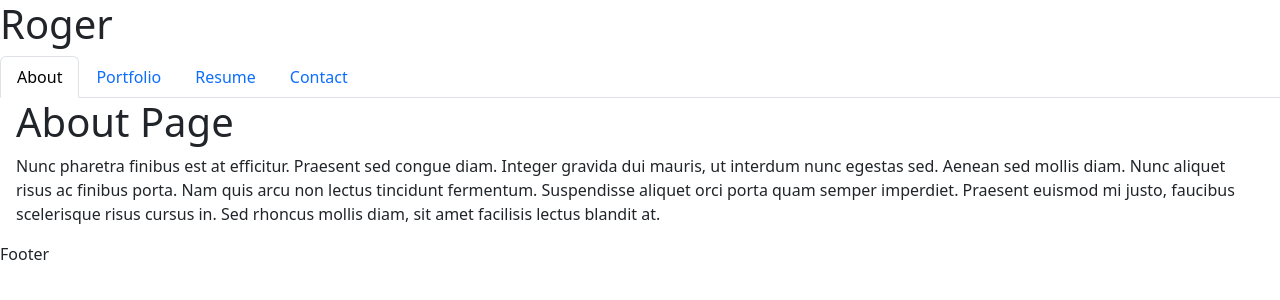
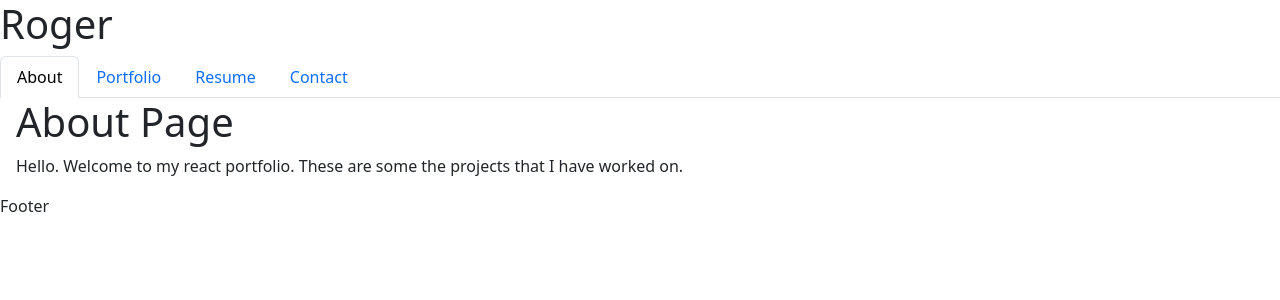
Before and after one commit to rogretheekyogre/React-Portfolio, a React (Vite) app: page / in a window 1280 px wide. Shown: the top 300 px of the page. Built offline with nearby package versions, Linux system fonts and the light colour scheme.

Commit message:
added about page

```diff
--- a/src/pages/About.jsx
+++ b/src/pages/About.jsx
@@ -3,12 +3,9 @@
     <div>
       <h1>About Page</h1>
       <p>
-        Nunc pharetra finibus est at efficitur. Praesent sed congue diam.
-        Integer gravida dui mauris, ut interdum nunc egestas sed. Aenean sed
-        mollis diam. Nunc aliquet risus ac finibus porta. Nam quis arcu non
-        lectus tincidunt fermentum. Suspendisse aliquet orci porta quam semper
-        imperdiet. Praesent euismod mi justo, faucibus scelerisque risus cursus
-        in. Sed rhoncus mollis diam, sit amet facilisis lectus blandit at.
+        Hello.
+        Welcome to my react portfolio.
+        These are some the projects that I have worked on.
       </p>
     </div>
   );
```
